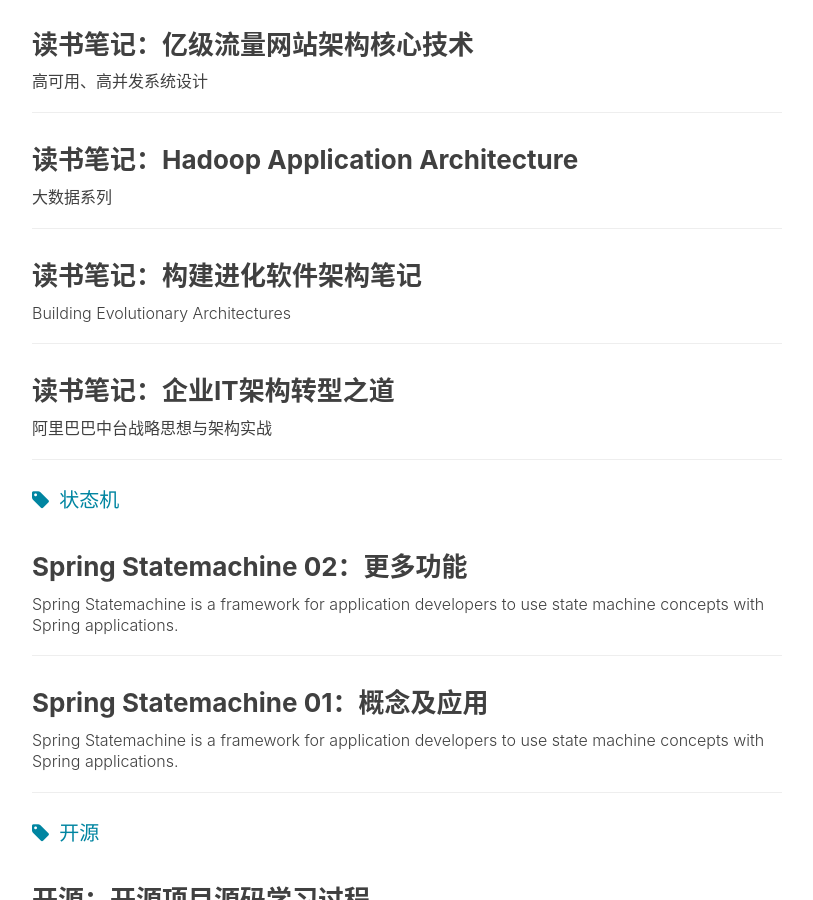
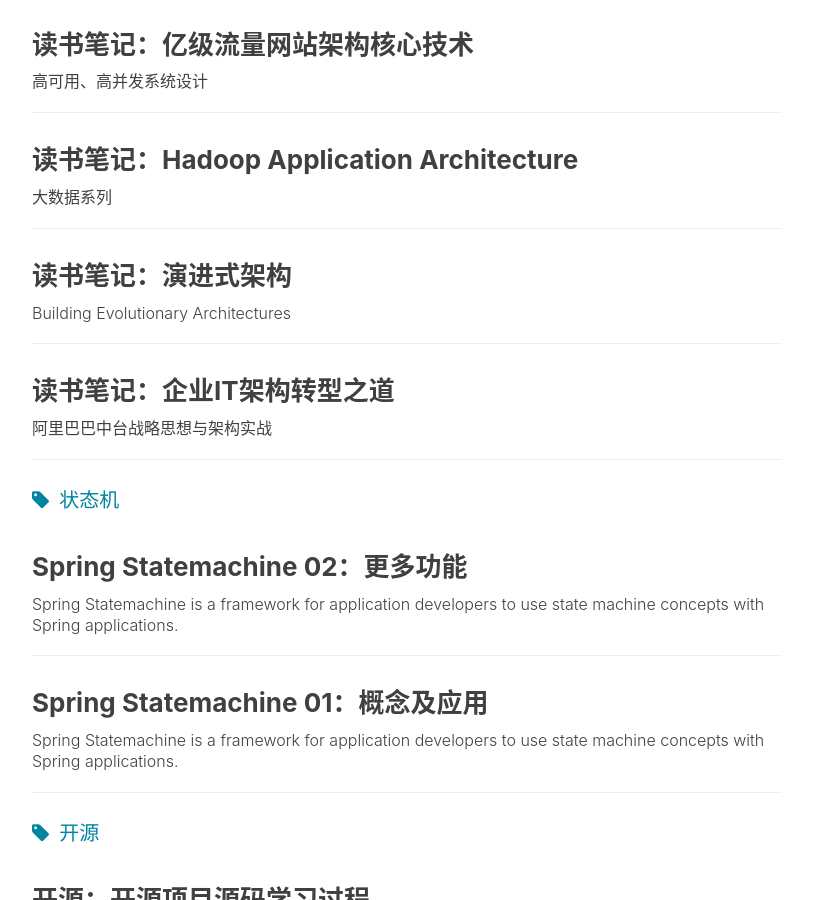
Before and after one commit to shoukai/shoukai.github.io, a Jekyll site: the page built from tags.html, in a window 1280 px wide and 900 px high, scrolled down 1434 px. Shown: the whole window, without its empty margins (233-1046 px from the left). Built offline with Jekyll 4.4.1, drawn with Linux system fonts in a browser that asks for light colours; nearby versions of some CDN libraries; comment, search, counter and statistics services are not loaded.

Commit message:
Update 2018-01-26-book-building-evolutionary-architectures.md

```diff
--- a/_posts/2018-01-26-book-building-evolutionary-architectures.md
+++ b/_posts/2018-01-26-book-building-evolutionary-architectures.md
@@ -1,6 +1,6 @@
 ---
 layout: post
-title:  "读书笔记：构建进化软件架构笔记"
+title:  "读书笔记：演进式架构"
 subtitle: "Building Evolutionary Architectures"
 date:   2018-01-30 18:00:00
 author: "Shoukai Huang"
```
